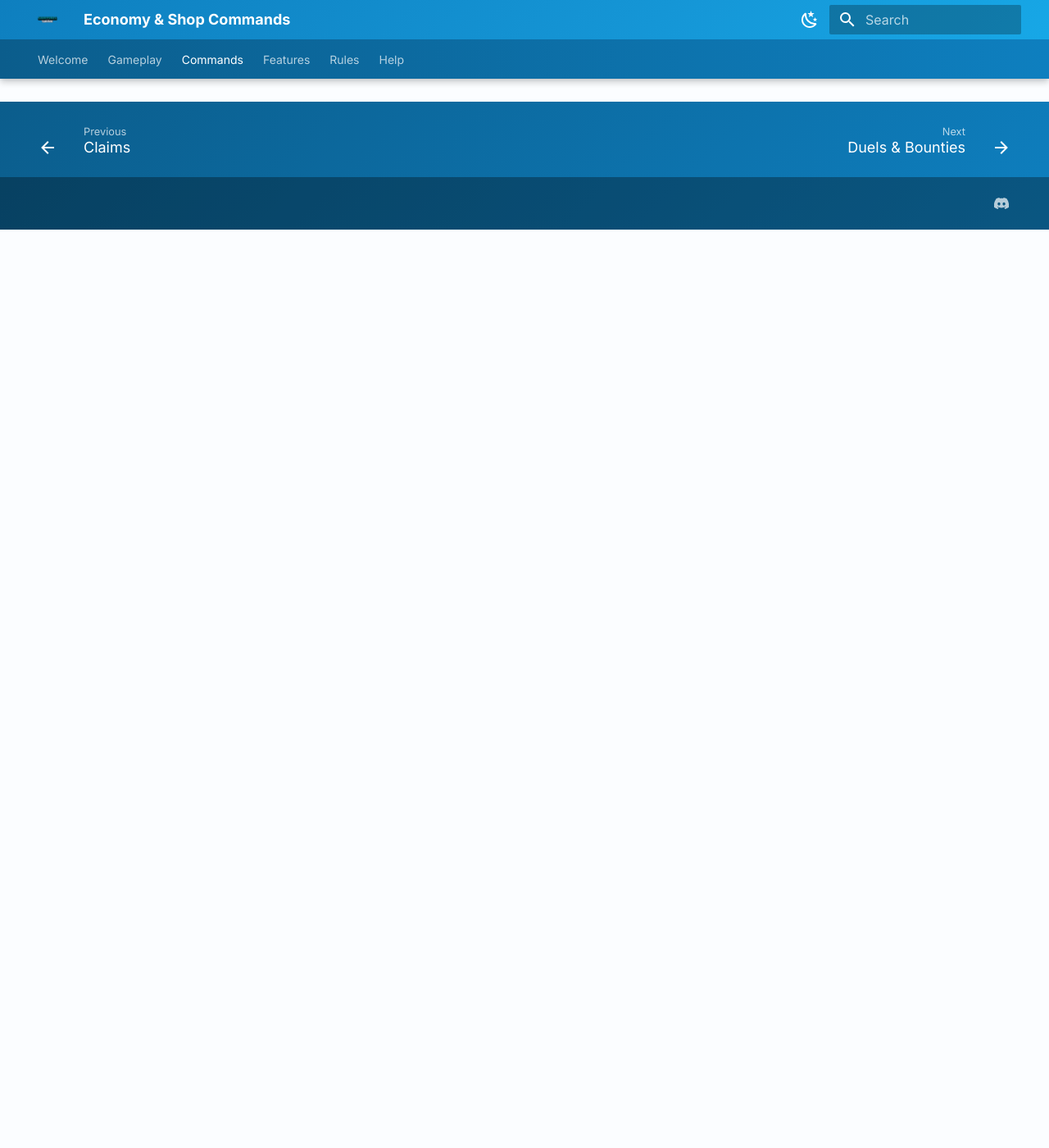
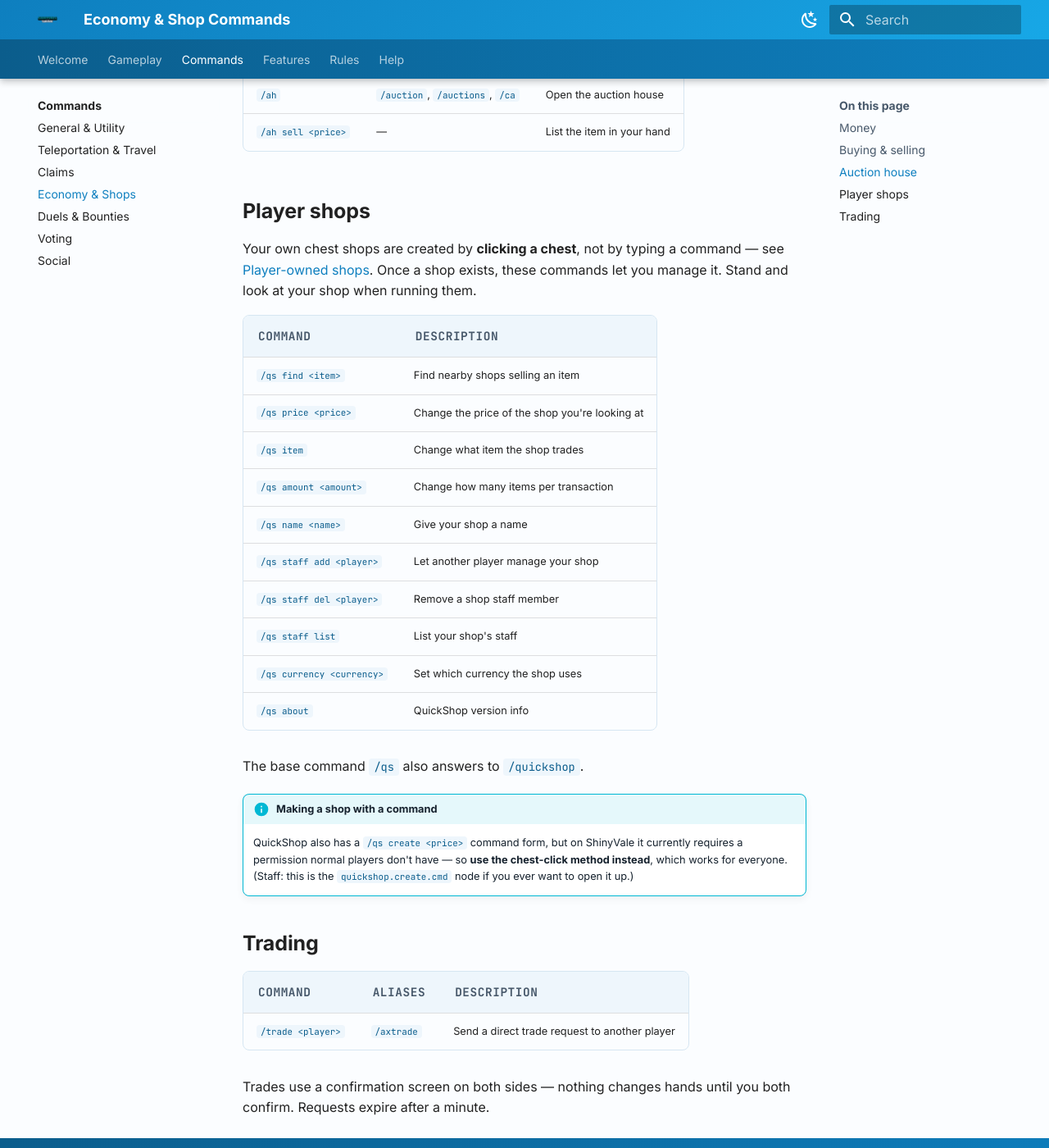
Before and after one commit to IsaiahJaiden/ShinyWiki, an MkDocs documentation site: the page built from docs/commands/economy.md, in a window 1280 px wide and 1400 px high, scrolled down 1120 px. Shown: the whole window at 82% size. Built offline with MkDocs 1.6.1 and Material for MkDocs 9.7.7, drawn with Linux system fonts in a browser that asks for light colours; some of the changed text lies outside the part shown.

Commit message:
Add QuickShop /qs player commands, /trade, /graves, /customdiscs; note /qs create permission gap

```diff
--- a/docs/commands/economy.md
+++ b/docs/commands/economy.md
@@ -1,23 +1,66 @@
 ---
 title: Economy & Shop Commands
-description: Every money, shop, and trading command on ShinyVale.
+description: Every money, shop, trading, and auction command on ShinyVale.
 ---
 
 # Economy & Shop Commands
 
-See the [Economy & Shops](../gameplay/economy.md) and [Auction House](../gameplay/auctions.md) guides for a full walkthrough.
+See the [Economy & Shops](../gameplay/economy.md) and [Auction House](../gameplay/auctions.md) guides for walkthroughs.
+
+## Money
+
+| Command | Aliases | Description |
+|---|---|---|
+| `/bal` · `/balance` | `/enbal`, `/money` | Check your balance |
+| `/baltop` | `/enbaltop` | View the richest players |
+| `/pay <player> <amount>` | `/enpay` | Pay another player |
+| `/paytoggle` | `/enpaytoggle` | Toggle whether you can receive payments |
+
+## Buying & selling
 
 | Command | Aliases | Description |
 |---|---|---|
 | `/shop` | — | Open the server shop |
 | `/sell` | `/wsell` | Open the sell menu |
 | `/worth` | — | Check what an item is worth |
+| `/sellhistory` | — | Review what you've sold |
+| `/toggleworth` | — | Toggle the worth display |
 | `/order` | `/orders`, `/dorder` | Open the bulk sell-order board |
-| `/pay <player> <amount>` | `/enpay` | Pay another player |
-| `/paytoggle` | `/enpaytoggle` | Toggle whether you can receive payments |
-| `/baltop` | `/enbaltop` | View the richest players |
+| `/convert` | — | Currency/shard conversion menu |
+
+## Auction house
+
+| Command | Aliases | Description |
+|---|---|---|
 | `/ah` | `/auction`, `/auctions`, `/ca` | Open the auction house |
 | `/ah sell <price>` | — | List the item in your hand |
 
-!!! tip "Player shops need no command"
-    Setting up your own shop is done by right/left-clicking a chest, not a slash command — see [Player-owned shops](../gameplay/economy.md#player-owned-shops).
+## Player shops
+
+Your own chest shops are created by **clicking a chest**, not by typing a command — see [Player-owned shops](../gameplay/economy.md#player-owned-shops). Once a shop exists, these commands let you manage it. Stand and look at your shop when running them.
+
+| Command | Description |
+|---|---|
+| `/qs find <item>` | Find nearby shops selling an item |
+| `/qs price <price>` | Change the price of the shop you're looking at |
+| `/qs item` | Change what item the shop trades |
+| `/qs amount <amount>` | Change how many items per transaction |
+| `/qs name <name>` | Give your shop a name |
+| `/qs staff add <player>` | Let another player manage your shop |
+| `/qs staff del <player>` | Remove a shop staff member |
+| `/qs staff list` | List your shop's staff |
+| `/qs currency <currency>` | Set which currency the shop uses |
+| `/qs about` | QuickShop version info |
+
+The base command `/qs` also answers to `/quickshop`.
+
+!!! info "Making a shop with a command"
+    QuickShop also has a `/qs create <price>` command form, but on ShinyVale it currently requires a permission normal players don't have — so **use the chest-click method instead**, which works for everyone. (Staff: this is the `quickshop.create.cmd` node if you ever want to open it up.)
+
+## Trading
+
+| Command | Aliases | Description |
+|---|---|---|
+| `/trade <player>` | `/axtrade` | Send a direct trade request to another player |
+
+Trades use a confirmation screen on both sides — nothing changes hands until you both confirm. Requests expire after a minute.
--- a/docs/commands/index.md
+++ b/docs/commands/index.md
@@ -109,6 +109,22 @@
 | `/ah` | Auction house |
 | `/ah sell <price>` | List the item in your hand |
 | `/convert` | Currency/shard conversion menu |
+| `/trade <player>` | Trade directly with another player |
+
+### Your own chest shops
+
+Shops are created by **clicking a chest**, not a command. These manage an existing shop — stand and look at it:
+
+| Command | Description |
+|---|---|
+| `/qs find <item>` | Find nearby shops selling an item |
+| `/qs price <price>` | Change your shop's price |
+| `/qs item` | Change what the shop trades |
+| `/qs amount <amount>` | Items per transaction |
+| `/qs name <name>` | Name your shop |
+| `/qs staff add\|del\|list [player]` | Manage who can run your shop |
+| `/qs currency <currency>` | Set the shop's currency |
+| `/qs about` | QuickShop version info |
 
 Full guides: **[Economy & Shops](../gameplay/economy.md)** · **[Auction House](../gameplay/auctions.md)**
 
@@ -168,6 +184,7 @@
 | `/time` | World time |
 | `/seed` | The world seed |
 | `/itemdb` | ID/name of the item you're holding |
+| `/graves` | List your death graves and where they are |
 | `/ping` | Your connection latency |
 | `/stats` | Your player stats |
 | `/leaderboard` | Server leaderboards |
@@ -222,6 +239,7 @@
 | `/spin` | Spin |
 | `/crawl` | Crawl |
 | `/skin` | Change or restore your skin |
+| `/customdiscs` | Create your own custom music discs |
 | `/suicide` | Kill your own character |
 
 ---
```
Also changed, not shown: docs/commands/general.md (+1 -0 lines), docs/commands/social.md (+13 -1 lines).
